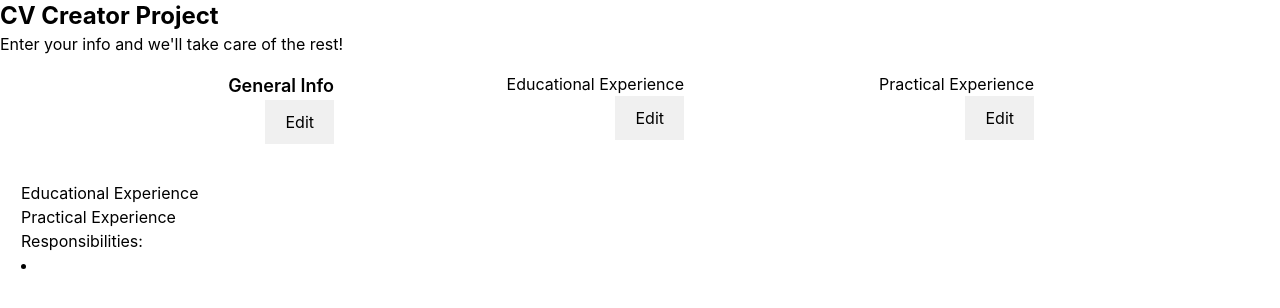
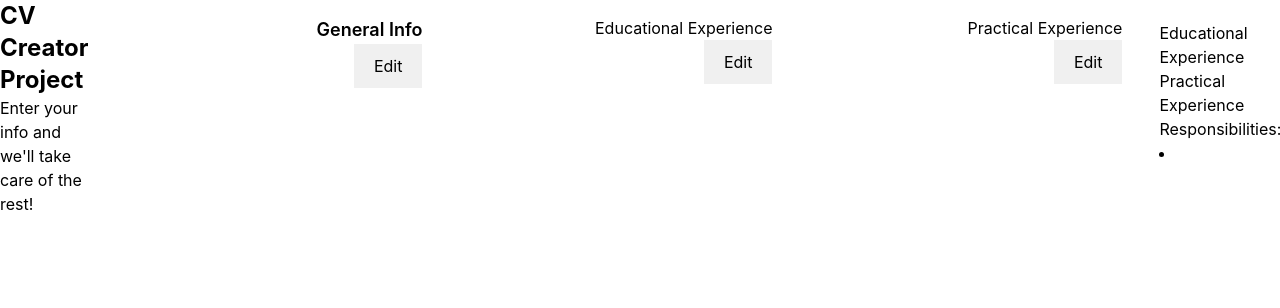
Before and after one commit to pinkx-xlink/react-cv-generator, a React (Vite) app: page / in a window 1280 px wide. Shown: the top 308 px of the page. Built offline with nearby package versions, Linux system fonts and the light colour scheme.

Commit message:
Begin rearranging the layout; move the generated CV div to the right of the page

```diff
--- a/src/components/styles/Info.css
+++ b/src/components/styles/Info.css
@@ -6,6 +6,9 @@
 }
 
 .info {
+  display: flex;
+  flex-direction: row;
+
   input,
   textarea {
     border: 1px solid #ccc;
@@ -16,3 +19,8 @@
     color: purple;
   }
 }
+
+.user-input {
+  display: flex;
+  flex-direction: column;
+}
```
